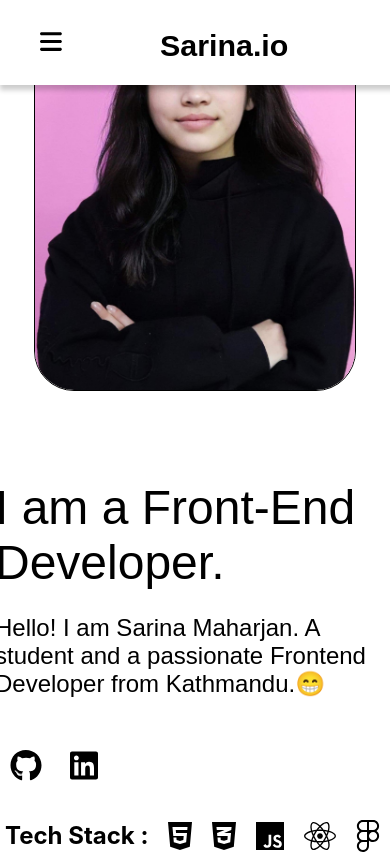
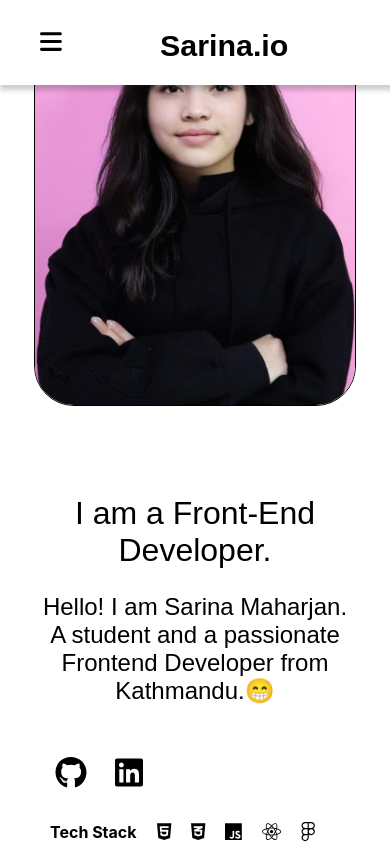
Before and after one commit to 666Deadsoul/portfolio, a React (Create React App) app in the folder my-app/: page / in a window 390 px wide. Shown: the top 854 px of the page. Built offline with nearby package versions, Linux system fonts and the light colour scheme; a web font is replaced by a local one.

Commit message:
home respo managed

```diff
--- a/my-app/src/components/home.css
+++ b/my-app/src/components/home.css
@@ -153,19 +153,23 @@
   }
 
   #ani_text {
-    font-size: 3em;
+    font-size: 2em;
   }
 
   #me_section p {
-    width: 400px;
+    width: auto;
   }
-
+  #welcome-section {
+    text-align: center;
+  }
   .ts_ic {
     display: flex;
     gap: 20px;
-    font-size: 2em;
+    font-size: 1.2em;
   }
-
+  .ts h2{
+    font-size: 1em;
+  }
   .Smedia {
     font-size: 2em;
     display: flex;
--- a/my-app/src/components/home.jsx
+++ b/my-app/src/components/home.jsx
@@ -19,7 +19,7 @@ const Home=()=>{
           </div>
           <div id="tech_stack">
               <div className="ts">
-                <h2>Tech Stack :</h2>
+                <h2>Tech Stack</h2>
               </div>
               <div className="ts_ic">
                 <FontAwesomeIcon icon={faHtml5} />
--- a/my-app/src/components/menu.css
+++ b/my-app/src/components/menu.css
@@ -10,6 +10,7 @@
     font-family: var(--secondary-font);
     padding:15px;
     box-shadow:0 5px 5px 0 rgba(0, 0, 0, 0.2);
+    z-index:10;
   }
   #navbar #logo{
     font-size: 1.9em;
```
